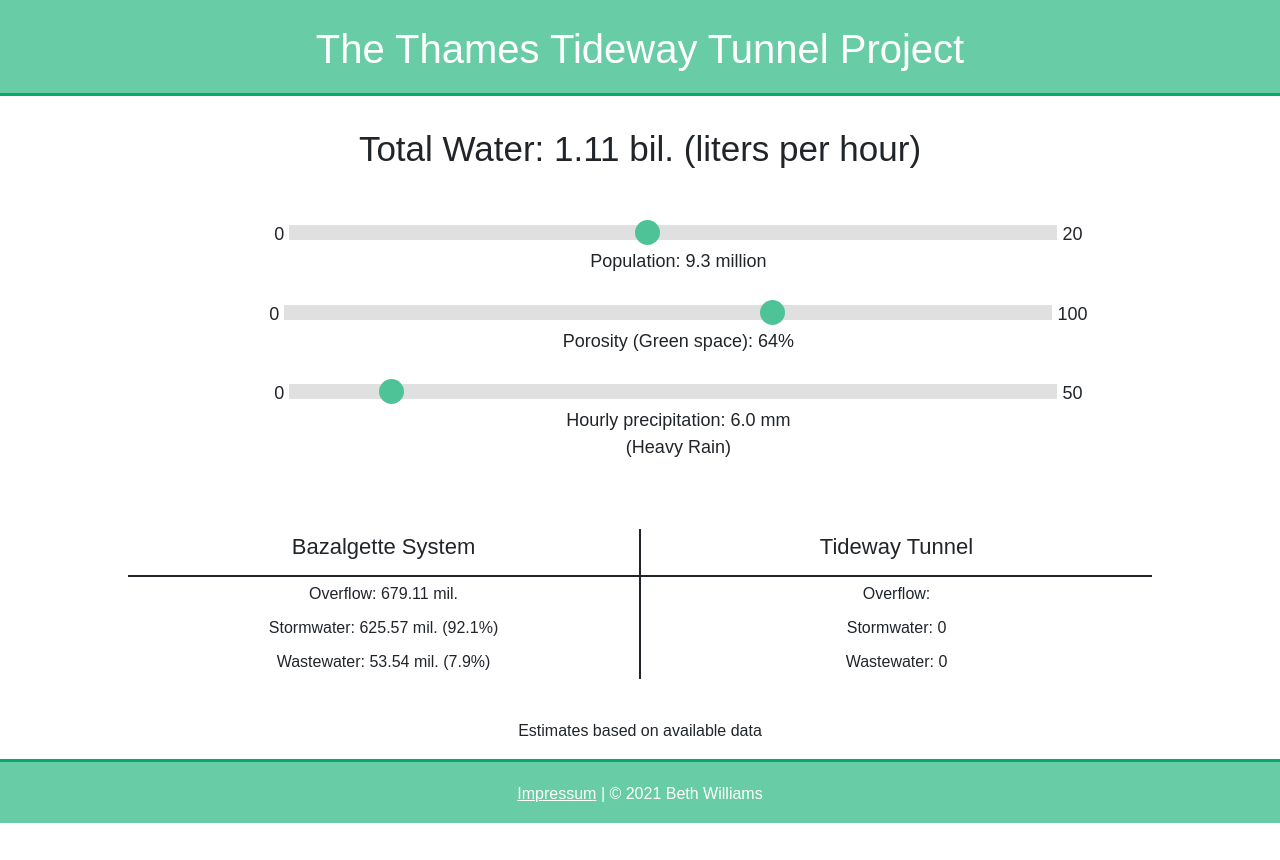
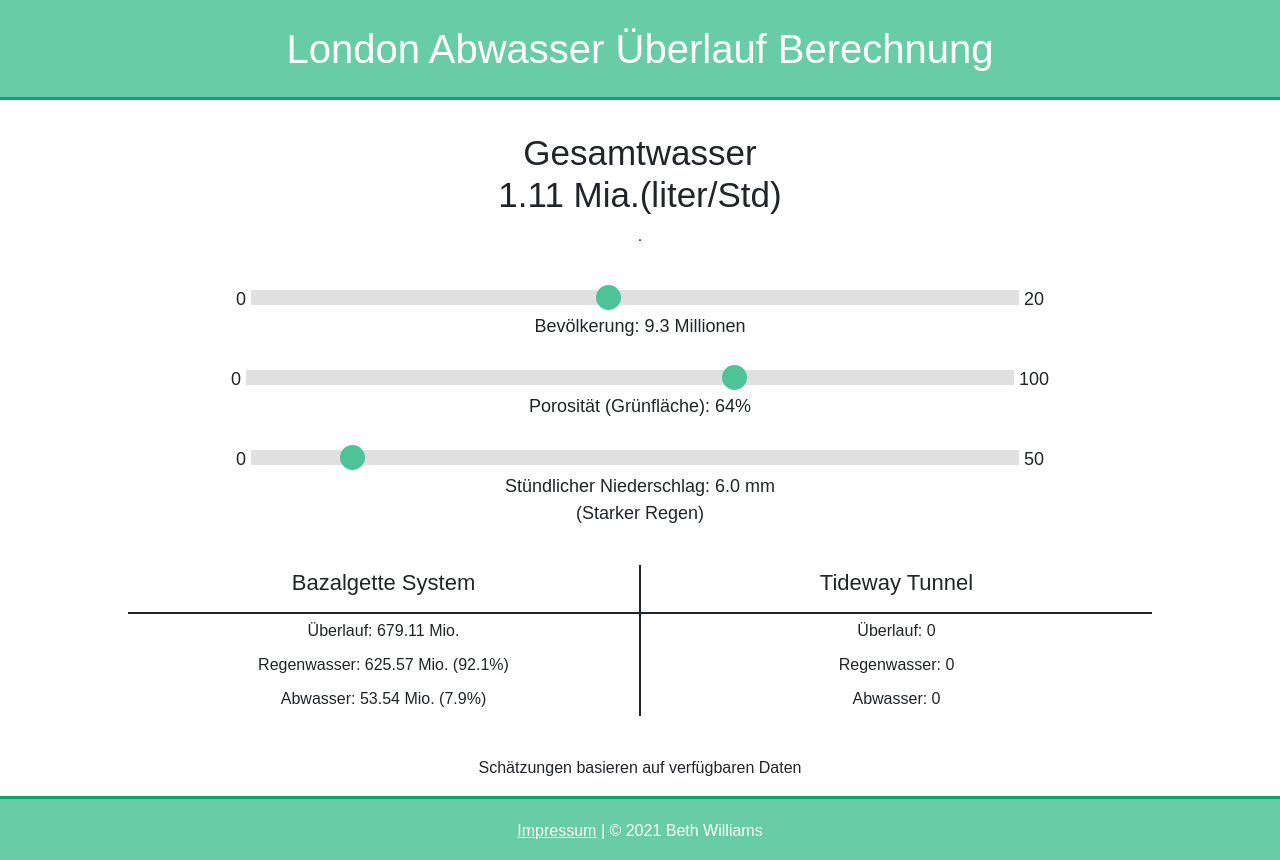
Before and after one commit to Monke457/tideway, a plain HTML site: page index.html in a window 1280 px wide. Before the commit the page ends 823 px from the top, so only its background shows below. Drawn offline with Linux system fonts and the light colour scheme.

Commit message:
German translation and layout adjustments

```diff
--- a/css/styles.css
+++ b/css/styles.css
@@ -1,5 +1,4 @@
 :root {
-    --fallback: rgb(0,0,0);
     --mainT: rgba(4, 170, 109, 0.6);
     --main: rgb(4, 170, 109);
 }
@@ -12,13 +11,12 @@
 }
 
 header {
-  background-color: var(--fallback);
   background-color: var(--mainT);
   color: white;
   border-bottom: 3px solid var(--main);
-  z-index: 2;
   width: 100%;
   height:12vh;
+  min-height:100px;
   padding:25px 5px;
   text-align: center;
 }
@@ -74,7 +72,7 @@
 }
 
 form {
-    margin:3vw;
+    margin:2vw 0vw;
 }
 
 table {
@@ -107,12 +105,10 @@
 }
 
 footer{
-	background-color: rgb(0,0,0);
 	background-color: var(--mainT);
 	color: white;
 	font-weight: bold;
 	border-top: 3px solid var(--main);
-	z-index: 2;
 	width: 100%;
 	height:8vh;
 	padding: 20px;
--- a/index.html
+++ b/index.html
@@ -10,27 +10,27 @@
 
 	<body>
 		<header>
-			<h1>The Thames Tideway Tunnel Project</h1>
+			<h1>London Abwasser Überlauf Berechnung</h1>
 		</header>
 
 		<div class="bg-image"></div>
 
 		<div class="main">
-			<h1 class="title">Total Water: <span id="total"></span> (liters per hour)</h1>
-
+			<h1 class="title">Gesamtwasser<br><span id="total"></span>(liter/Std)</h1>
+.
 			<form>
 				<div class="form-group">
 					<span>0</span>
 					<input type="range" class="slider" step="0.5" id="pop" name="pop" value="46.5">
 					<span>20</span><br>
-					<label for="pop">Population: <span id="popVal"></span> million</label>
+					<label for="pop">Bevölkerung: <span id="popVal"></span> Millionen</label>
 				</div>
 
 				<div class="form-group">
 					<span>0</span>
 					<input type="range" class="slider" id="pore" name="pore" value="64">
 					<span>100</span><br>
-					<label for="pore">Porosity (Green space): <span id="poreVal"></span>%</label>
+					<label for="pore">Porosität (Grünfläche): <span id="poreVal"></span>%</label>
 				</div>
 
 				<div class="form-group">
@@ -38,7 +38,7 @@
 					<input type="range" class="slider" step="0.2" id="rain" name="rain" value="12">
 					<span>50</span><br>
 					<label for="rain">
-						Hourly precipitation: <span id="rainVal"></span> mm <p>(<span id="rDef">Heavy Rain</span>)</p>
+						Stündlicher Niederschlag: <span id="rainVal"></span> mm <br>(<span id="rDef">Starker Regen</span>)
 					</label>
 				</div>
 			</form>
@@ -49,19 +49,19 @@
 					<th>Tideway Tunnel</th>
 				</tr>
 				<tr>
-					<td>Overflow: <span id="overB"></span></td>
-					<td>Overflow: <span id="overT"></span></td>
+					<td>Überlauf: <span id="overB"></span></td>
+					<td>Überlauf: <span id="overT">0</span></td>
 				</tr>
 				<tr>
-					<td>Stormwater: <span id="stormB"></span></td>
-					<td>Stormwater: <span id="stormT"></span></td>
+					<td>Regenwasser: <span id="stormB"></span></td>
+					<td>Regenwasser: <span id="stormT"></span></td>
 				</tr>
 				<tr>
-					<td>Wastewater: <span id="wasteB"></span></td>
-					<td>Wastewater: <span id="wasteT"></span></td>
+					<td>Abwasser: <span id="wasteB"></span></td>
+					<td>Abwasser: <span id="wasteT"></span></td>
 				</tr>
 			</table>
-			<p class="sub">Estimates based on available data</p>
+			<p class="sub">Schätzungen basieren auf verfügbaren Daten</p>
 		</div>
 
 		<footer>
--- a/js/script.js
+++ b/js/script.js
@@ -79,24 +79,24 @@
 
 function rainLabel(n) {
     if(n < 50) {
-        rDef.innerHTML = "heavy shower";
+        rDef.innerHTML = "schwere Regenguss";
         if(n < 12) {
-            rDef.innerHTML = "very heavy rain";
+            rDef.innerHTML = "sehr starker Regen";
             if(n < 8) {
-                rDef.innerHTML = "heavy rain";
+                rDef.innerHTML = "starker Regen";
                 if(n < 4) {
-                    rDef.innerHTML = "moderate rain";
+                    rDef.innerHTML = "mässiger Regen";
                     if(n < 0.5) {
-                        rDef.innerHTML = "slight rain";
+                        rDef.innerHTML = "leichter Regen";
                         if(n == 0) {
-                            rDef.innerHTML = "no rain";
+                            rDef.innerHTML = "kein Regen";
                         }
                     }
                 }
             }
         }
     } else {
-        rDef.innerHTML = "violent shower";
+        rDef.innerHTML = "heftige Regenguss";
     }
 }
 
@@ -144,10 +144,10 @@
 	len = n.toString().length;
 	suff = "";
 	if(len > 6) {
-		suff = " mil.";
+		suff = " Mio.";
 		if(len > 9) {
 			n = n/1000;
-			suff = " bil.";
+			suff = " Mia.";
 		}
 		n = (n/1000000).toFixed(2);
 	}
```
